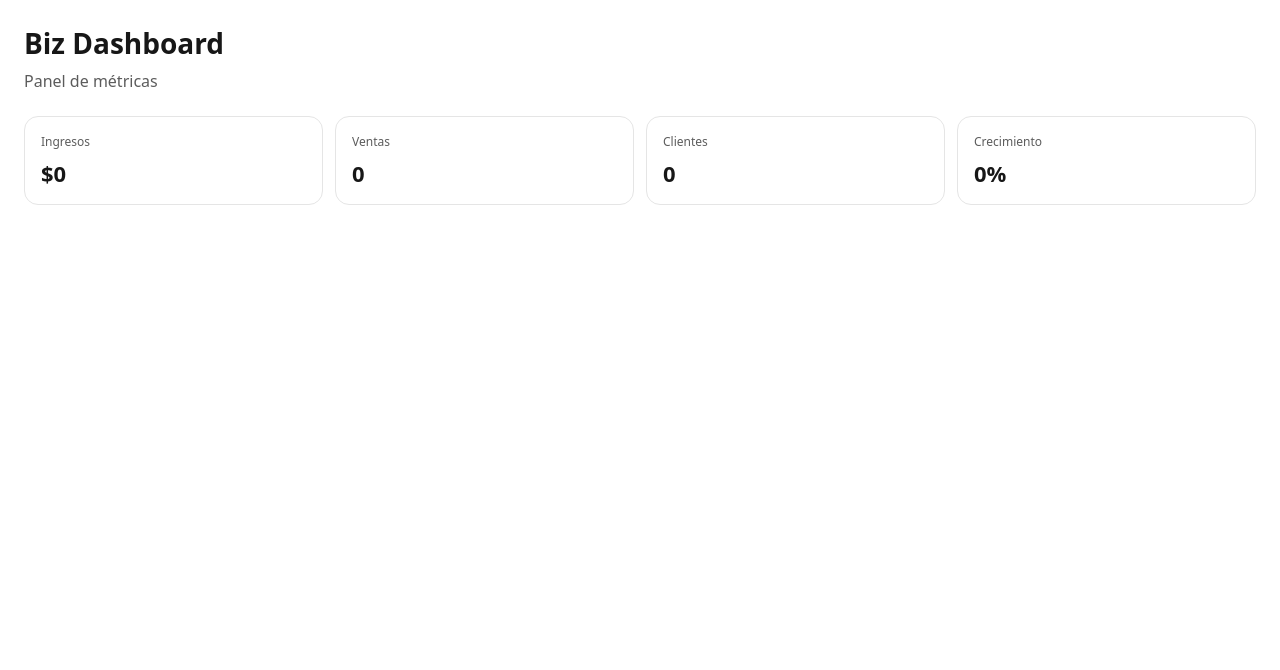
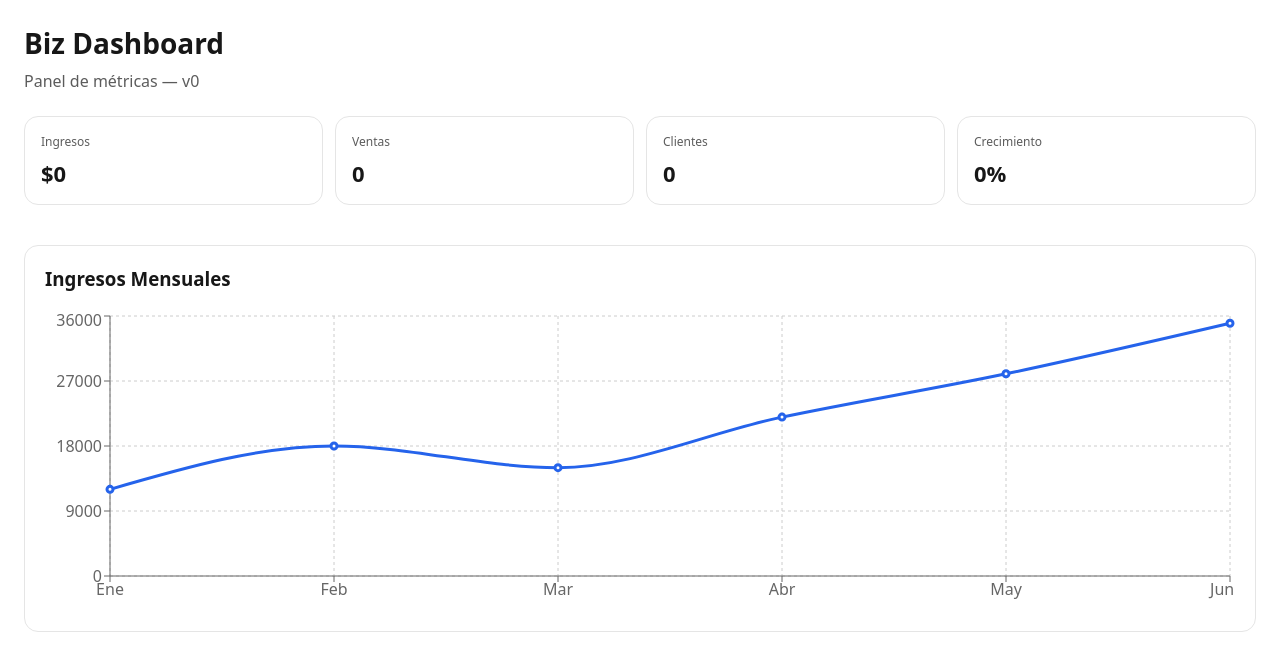
Before and after one commit to ipiseradev/biz-dashboard, a Next.js app: page / in a window 1280 px wide. Shown: the top 670 px of the page. Built offline with nearby package versions, Linux system fonts and the light colour scheme.

Commit message:
feat: add monthly revenue chart

```diff
--- a/package.json
+++ b/package.json
@@ -11,7 +11,8 @@
   "dependencies": {
     "next": "16.1.6",
     "react": "19.2.3",
-    "react-dom": "19.2.3"
+    "react-dom": "19.2.3",
+    "recharts": "^3.7.0"
   },
   "devDependencies": {
     "@types/node": "^20",
--- a/src/app/page.tsx
+++ b/src/app/page.tsx
@@ -1,10 +1,10 @@
+import SalesChart from "@/components/SalesChart";
+
 export default function Home() {
   return (
     <main style={{ padding: 24, fontFamily: "system-ui" }}>
       <h1 style={{ fontSize: 28, marginBottom: 8 }}>Biz Dashboard</h1>
-      <p style={{ opacity: 0.7, marginBottom: 24 }}>
-        Panel de métricas
-      </p>
+      <p style={{ opacity: 0.7, marginBottom: 24 }}>Panel de métricas — v0</p>
 
       <section
         style={{
@@ -18,6 +18,8 @@ export default function Home() {
         <Card title="Clientes" value="0" />
         <Card title="Crecimiento" value="0%" />
       </section>
+
+      <SalesChart />
     </main>
   );
 }
--- /dev/null
+++ b/src/components/SalesChart.tsx
@@ -0,0 +1,44 @@
+"use client";
+
+import {
+  LineChart,
+  Line,
+  XAxis,
+  YAxis,
+  Tooltip,
+  ResponsiveContainer,
+  CartesianGrid,
+} from "recharts";
+
+import { salesData } from "@/data/sales";
+
+export default function SalesChart() {
+  return (
+    <div
+      style={{
+        marginTop: 40,
+        background: "white",
+        padding: 20,
+        borderRadius: 14,
+        border: "1px solid #e5e5e5",
+      }}
+    >
+      <h3 style={{ marginBottom: 20 }}>Ingresos Mensuales</h3>
+
+      <ResponsiveContainer width="100%" height={300}>
+        <LineChart data={salesData}>
+          <CartesianGrid strokeDasharray="3 3" />
+          <XAxis dataKey="month" />
+          <YAxis />
+          <Tooltip />
+          <Line
+            type="monotone"
+            dataKey="revenue"
+            stroke="#2563eb"
+            strokeWidth={3}
+          />
+        </LineChart>
+      </ResponsiveContainer>
+    </div>
+  );
+}
--- /dev/null
+++ b/src/data/sales.ts
@@ -0,0 +1,8 @@
+export const salesData = [
+  { month: "Ene", revenue: 12000 },
+  { month: "Feb", revenue: 18000 },
+  { month: "Mar", revenue: 15000 },
+  { month: "Abr", revenue: 22000 },
+  { month: "May", revenue: 28000 },
+  { month: "Jun", revenue: 35000 },
+];
```
Also changed, not shown: 1 other file (tests, documents, lock files or other folders).
